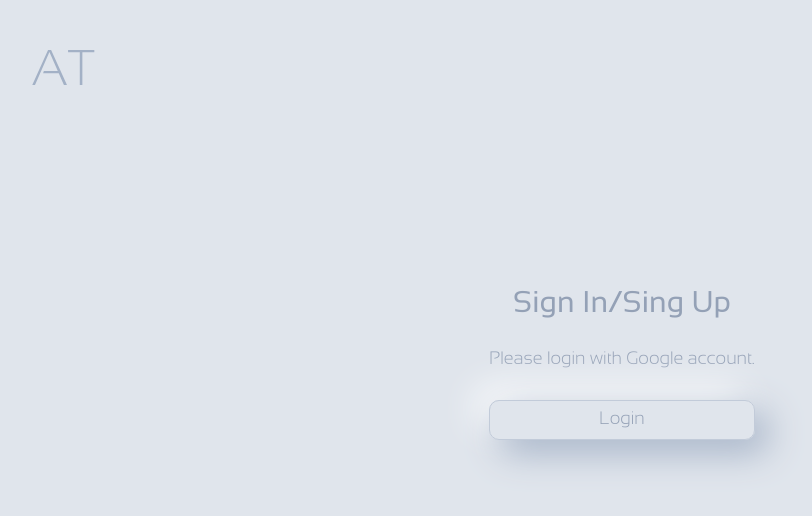
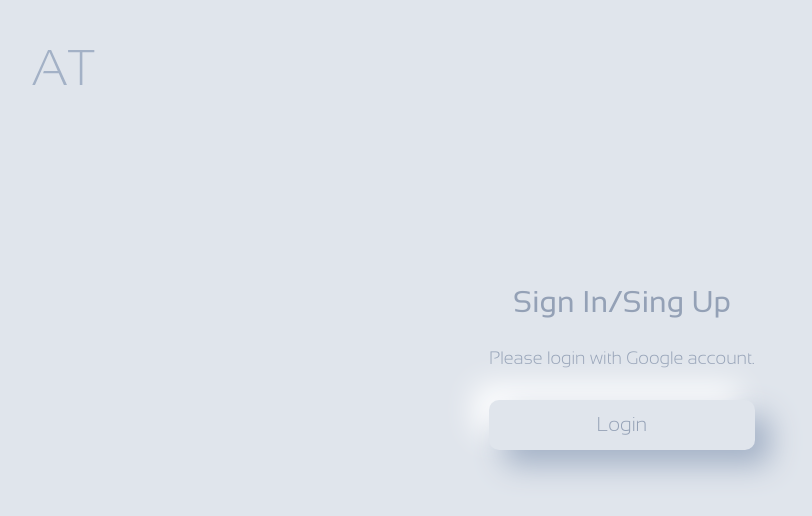
Before and after one commit to AkifumiSato/at-front, a React app: page /login in a window 1280 px wide. Shown: the top 516 px of the page, without its empty margins (18-830 px from the left). Built offline with nearby package versions, Linux system fonts and the light colour scheme.

Commit message:
update button desgin

```diff
--- /dev/null
+++ b/src/components/atoms/Button.tsx
@@ -0,0 +1,55 @@
+/** @jsx jsx */
+import * as React from 'react'
+import { css, jsx } from '@emotion/core'
+import { Link } from 'react-router-dom'
+import { color } from '../../stylesheets/color'
+
+const buttonStyle = css`
+  box-shadow: ${color.blue['300']} 15px 15px 30px,
+    ${color.white} -15px -15px 30px;
+  border-radius: 10px;
+  height: 50px;
+  font-size: 20px;
+  transition: box-shadow 0.5s;
+
+  > span {
+    border-radius: 10px;
+    display: flex;
+    align-items: center;
+    justify-content: center;
+    width: 100%;
+    height: 100%;
+    transition: box-shadow 0.5s;
+  }
+
+  &:hover {
+    box-shadow: none;
+
+    > span {
+      box-shadow: inset ${color.blue['300']} 5px 5px 10px,
+        inset ${color.white} -5px -5px 10px;
+    }
+  }
+`
+
+type Props = {
+  to?: string
+  onClick?: (e: React.MouseEvent<HTMLButtonElement>) => void
+}
+
+const Button: React.FC<Props> = ({ to, onClick = () => true, children }) => {
+  if (to) {
+    return (
+      <Link to={to} css={buttonStyle}>
+        <span>{children}</span>
+      </Link>
+    )
+  }
+  return (
+    <button css={buttonStyle} onClick={onClick}>
+      <span>{children}</span>
+    </button>
+  )
+}
+
+export default Button
--- a/src/components/atoms/Logo.tsx
+++ b/src/components/atoms/Logo.tsx
@@ -1,8 +1,11 @@
 /** @jsx jsx */
 import * as React from 'react'
 import { css, jsx } from '@emotion/core'
+import { Link } from 'react-router-dom'
+import url from '../../config/url'
 
 const Logo: React.FC = () => (
+  <Link to={url.dashboard.root}>
     <img
       src="/assets/images/logo.svg"
       alt="AT"
@@ -10,6 +13,7 @@ const Logo: React.FC = () => (
         display: block;
       `}
     />
+  </Link>
 )
 
 export default Logo
--- a/src/components/pages/Login.tsx
+++ b/src/components/pages/Login.tsx
@@ -1,9 +1,8 @@
 /** @jsx jsx */
 import * as React from 'react'
 import { css, jsx } from '@emotion/core'
-import { Link } from 'react-router-dom'
 import url from '../../config/url'
-import { color } from '../../stylesheets/color'
+import Button from '../atoms/Button'
 import Layout from '../organisms/Layout'
 
 const Login: React.FC = () => (
@@ -39,23 +38,7 @@ const Login: React.FC = () => (
         >
           Please login with Google account.
         </p>
-        <Link to={url.dashboard.root}>
-          <div
-            css={css`
-              border: 1px solid ${color.blue['200']};
-              box-shadow: ${color.blue['300']} 12px 12px 36px,
-                ${color.white} -12px -12px 36px;
-              border-radius: 10px;
-              height: 40px;
-              display: flex;
-              align-items: center;
-              justify-content: center;
-              font-size: 18px;
-            `}
-          >
-            Login
-          </div>
-        </Link>
+        <Button to={url.dashboard.root}>Login</Button>
       </div>
     </div>
   </Layout>
```
Lines whose indentation alone changed are shown as unchanged.
